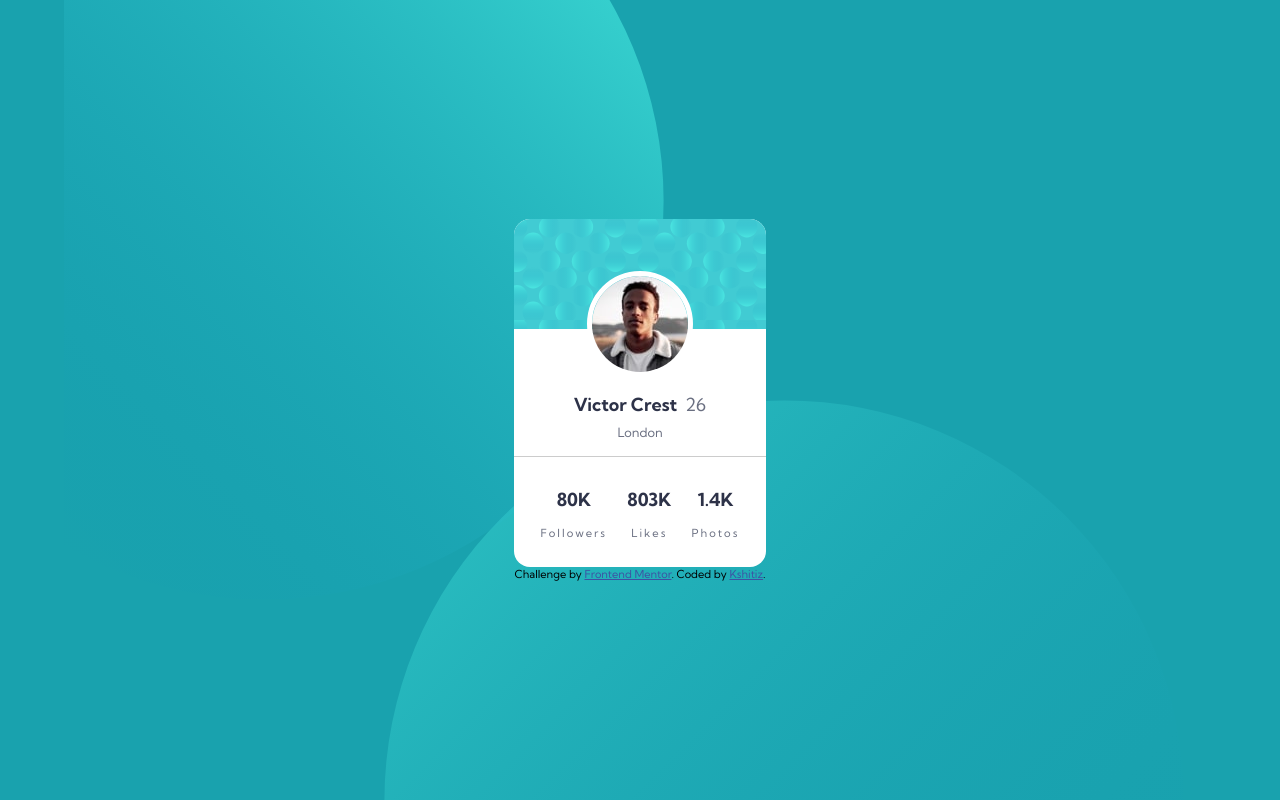
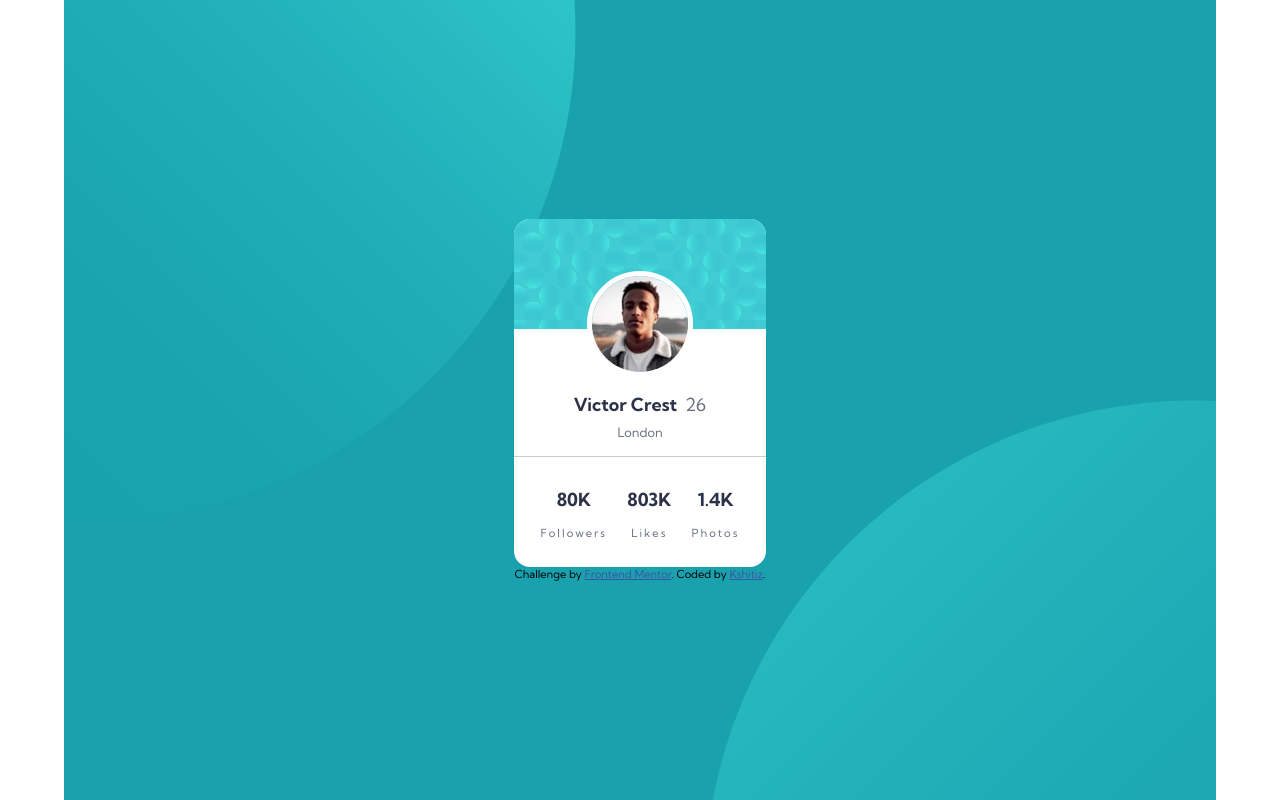
Before and after one commit to Kshitiz-Karki/frontendmentor_profile-card, a plain HTML site: page index.html in a window 1280 px wide. Drawn offline with Linux system fonts and the light colour scheme.

Commit message:
add review comments

```diff
--- a/style.css
+++ b/style.css
@@ -15,18 +15,15 @@
 body {
   padding: 0;
   margin: 0 auto;
-  max-width: 1200px;
   width: 90%;
-  background-color: var(--dark_cyan);
   font-family: 'Kumbh Sans', system-ui, -apple-system, BlinkMacSystemFont, 'Segoe UI', Roboto, Oxygen, Ubuntu, Cantarell, 'Open Sans', 'Helvetica Neue', sans-serif;
 }
 
 main {
+  background-color: var(--dark_cyan);
   background-image: url('images/bg-pattern-top.svg'), url('images/bg-pattern-bottom.svg');
-  background-position: -25vh -25vh, 25vw 50vh;
-  background-repeat: no-repeat;
-  background-size: contain;
-  min-height: 100vh;
+  background-position: right 50vw bottom 35vh, left 50vw top 50vh;
+  background-repeat: no-repeat, no-repeat;
 }
 
 h1{
```
